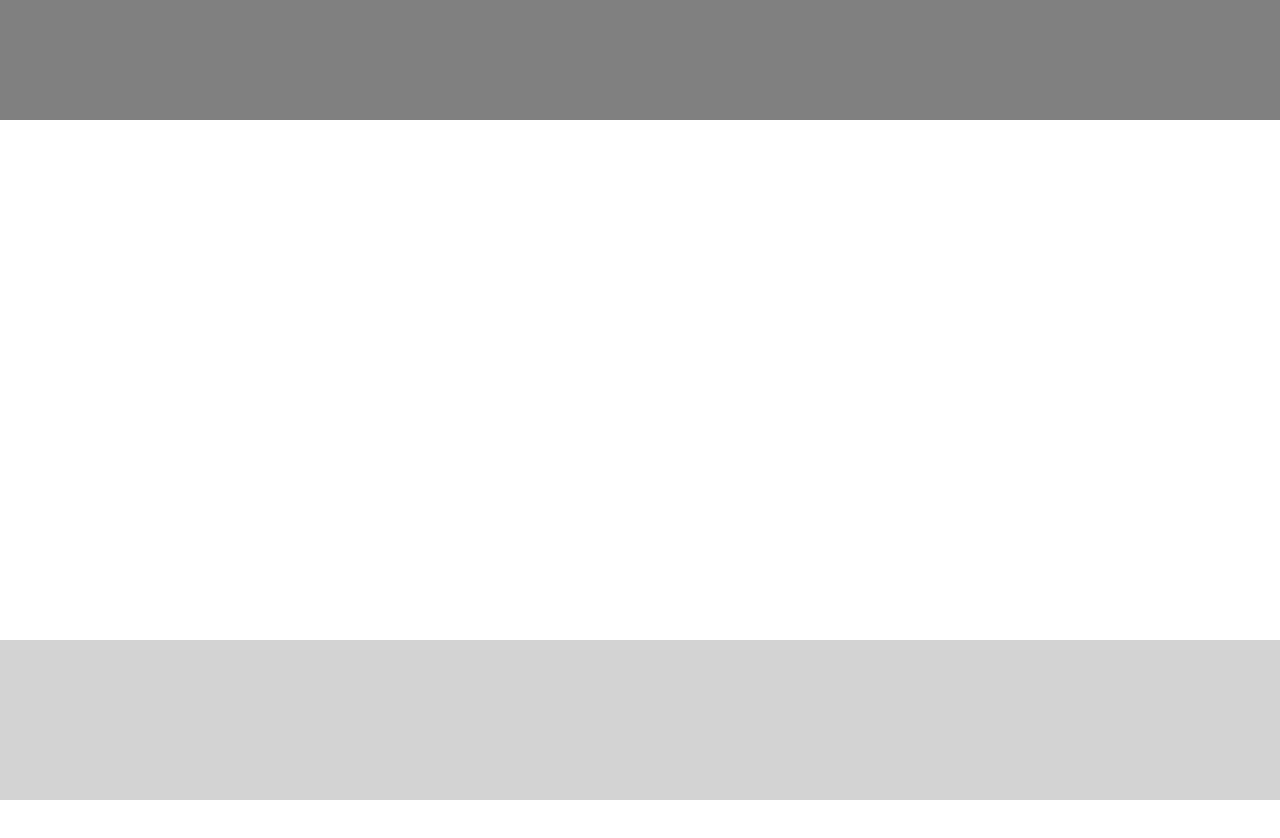
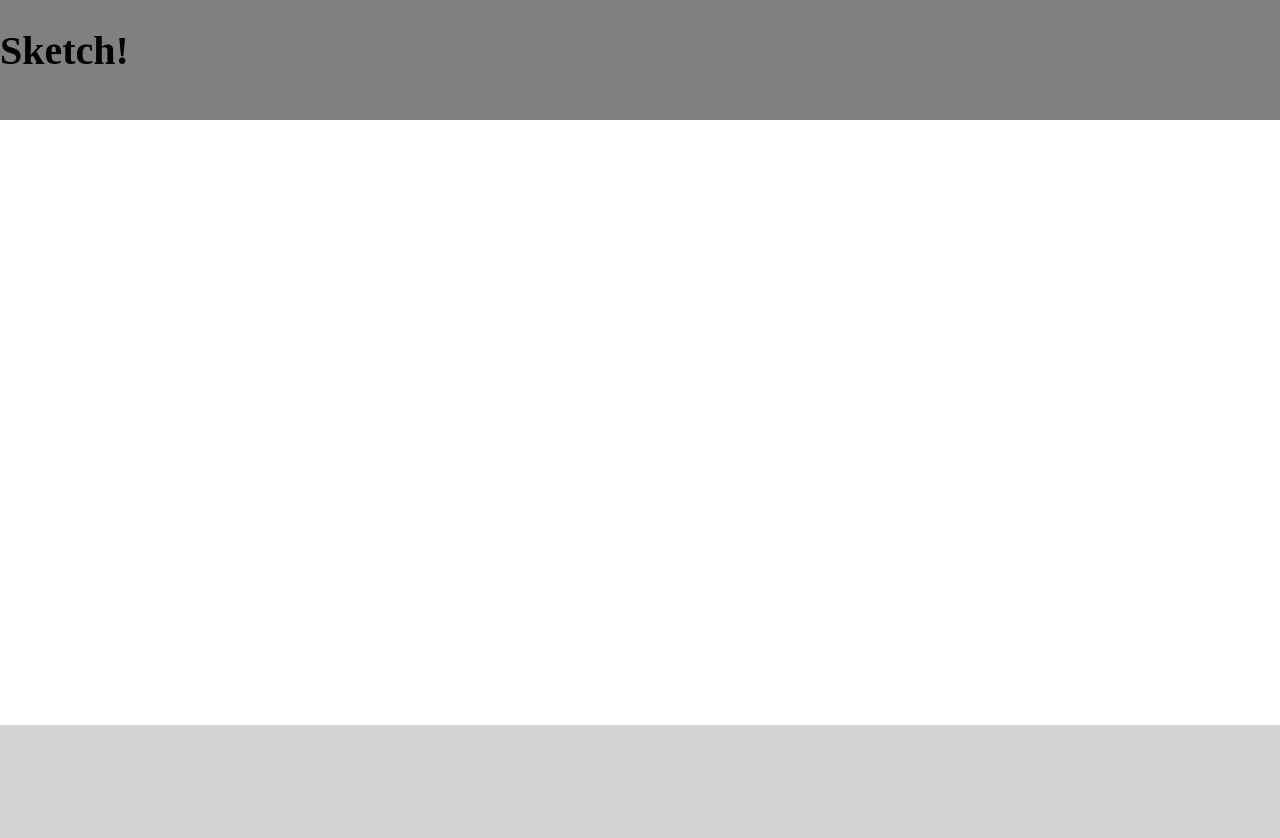
Before and after one commit to j-toscani/quicksketchcanvas, a plain HTML site: page index.html in a window 1280 px wide. Before the commit the page ends 800 px from the top, so only its background shows below. Drawn offline with Linux system fonts and the light colour scheme.

Commit message:
set structure

```diff
--- a/index.html
+++ b/index.html
@@ -1,5 +1,6 @@
 <!DOCTYPE html>
 <html lang="en">
+
 <head>
   <meta charset="UTF-8" />
   <meta name="viewport" content="width=device-width, initial-scale=1.0" />
@@ -7,9 +8,15 @@
   <script src="index.js" type="module" defer></script>
   <title>Document</title>
 </head>
+
 <body>
-    <header></header>
-    <main></main>
+  <header class="flex-center">
+    <h1>Sketch!</h1>
+  </header>
+  <main class="flex-center">
+    <canvas width="800" height="600"></canvas>
+  </main>
   <footer></footer>
 </body>
+
 </html>
```
Lines whose indentation alone changed are shown as unchanged.
